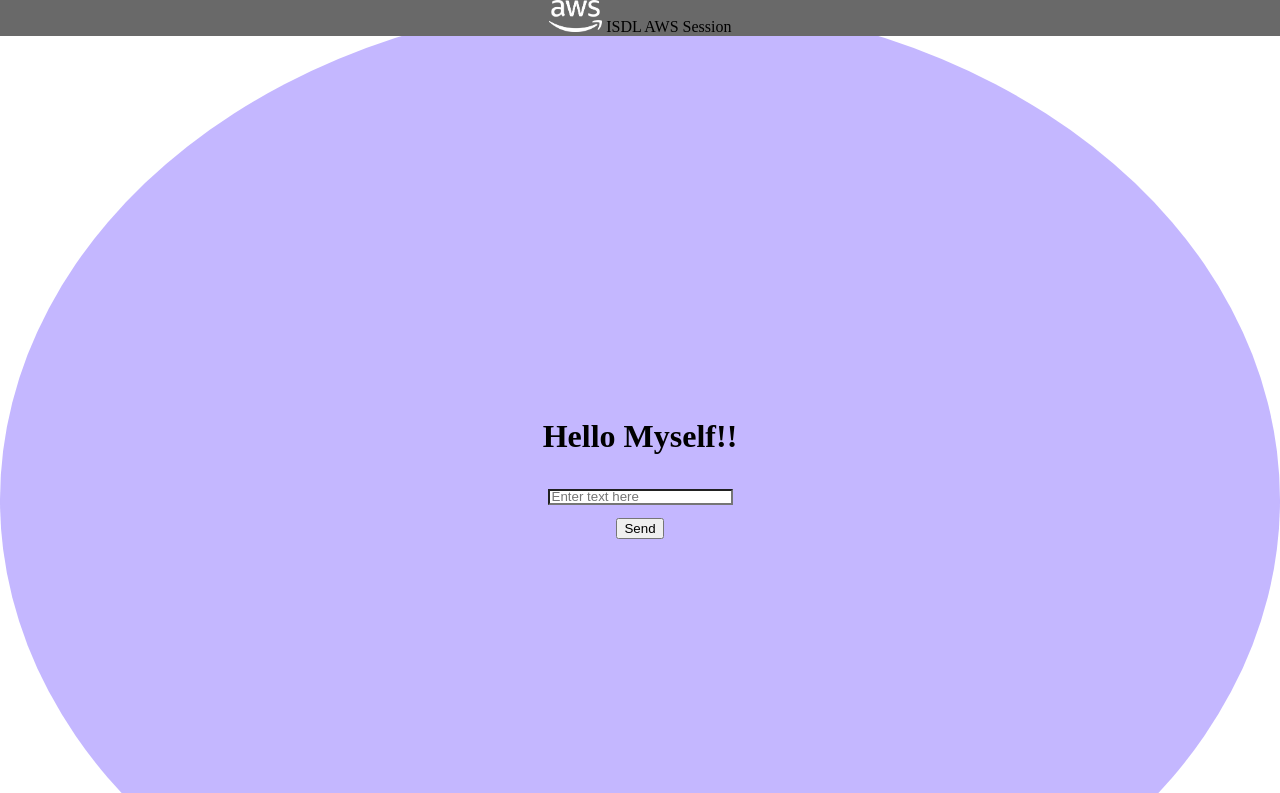
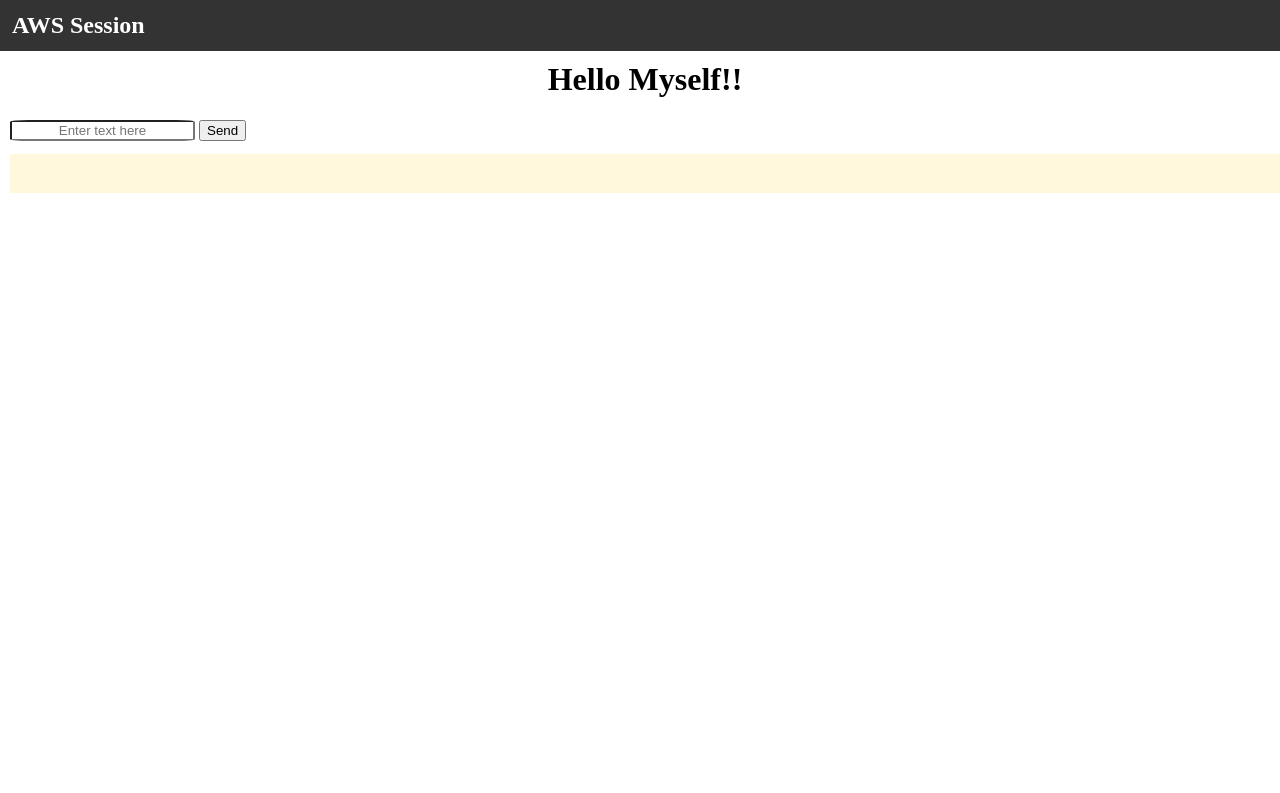
Before and after one commit to 13ellow/AWS-Session-in-ISDL, a plain HTML site: page index.html in a window 1280 px wide. Shown: the top 793 px of the page. Drawn offline with Linux system fonts and the light colour scheme.

Commit message:
あんまり

```diff
--- a/index.css
+++ b/index.css
@@ -1,43 +1,33 @@
-header{
-    width: 100%;
-    height: auto;
+#header{
     position: fixed;
-    background-color: dimgrey;
-    margin-right: 0;
+    z-index: 100;
+    height: fit-content;
+    width:100%;
+    display: flex;
+    justify-content: space-between;
+    align-items: center;
+    background:#333;
+    color:#fff;
+}
+
+#logo{
+    height: 2.5em;
+}
+
+.thema{
+    margin: 0.5em;
     text-align: center;
 }
 
-#logo{
-    height: 2em;
-}
-
-.box{
-    position: inherit;
-    background-color: rgb(196, 183, 255);
-    border-radius: 100%;
-    height: 1000px;
-    display: flex;
-    flex-direction: column;
-    justify-content: center;
-    align-items: center;
-}
-
-#hhh{
-    background-color: rgba(0, 255, 255, 0.325);
-    text-align: center;
-    width: 50%;
-    border-radius: 70%;
+.content{
+    padding: 40px 0px 0px 10px;
 }
 
 #inputText{
-    /* width: 10%; */
-    height: 1%;
-    border-radius: 0%;
-    margin: 1%;
-}
-
-#button{
-
+    text-align: center;
+    border-radius: 10%;
+    /* margin: 1%; */
+    align-items: center;
 }
 
 #response{
--- a/index.html
+++ b/index.html
@@ -7,12 +7,12 @@
     </head>
 
     <body style="margin: 0;">
-        <header id="">
-            <img id="logo" src="img/aws.png" alt="aws"/>
-            ISDL AWS Session
+        <header id="header">
+            <!-- <img id="logo" src="img/aws.png" alt="aws"/> -->
+            <h2 class="thema">AWS Session</h2>
         </header>
-        <div class="box">
-            <h1 class="hhh">Hello Myself!!</h1>
+        <div class="content">
+            <h1 style="text-align: center;">Hello Myself!!</h1>
             <input type="text" id="inputText" placeholder="Enter text here">
             <button id="sendButton">Send</button>
             <pre id="response"></pre>
```
